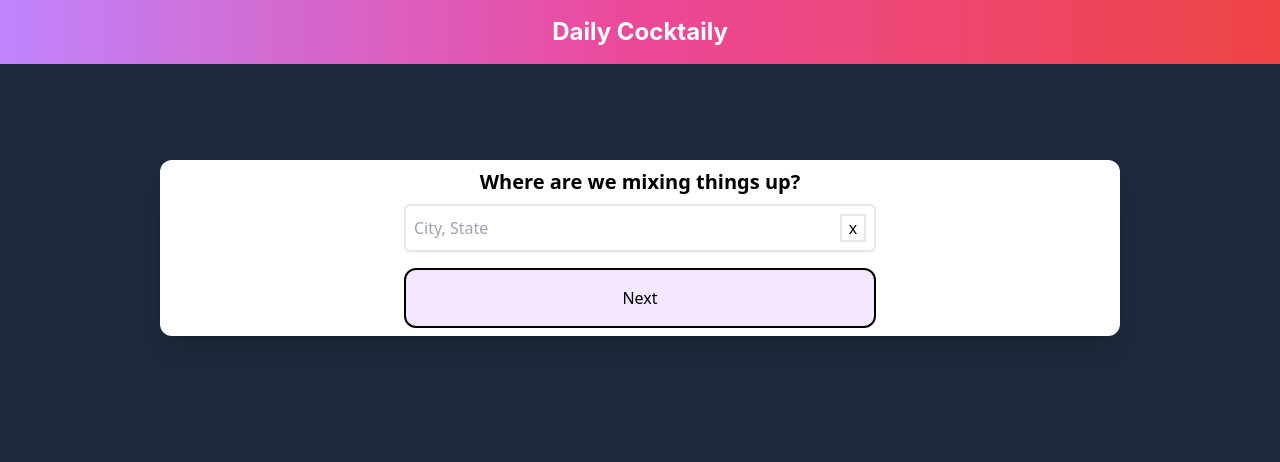
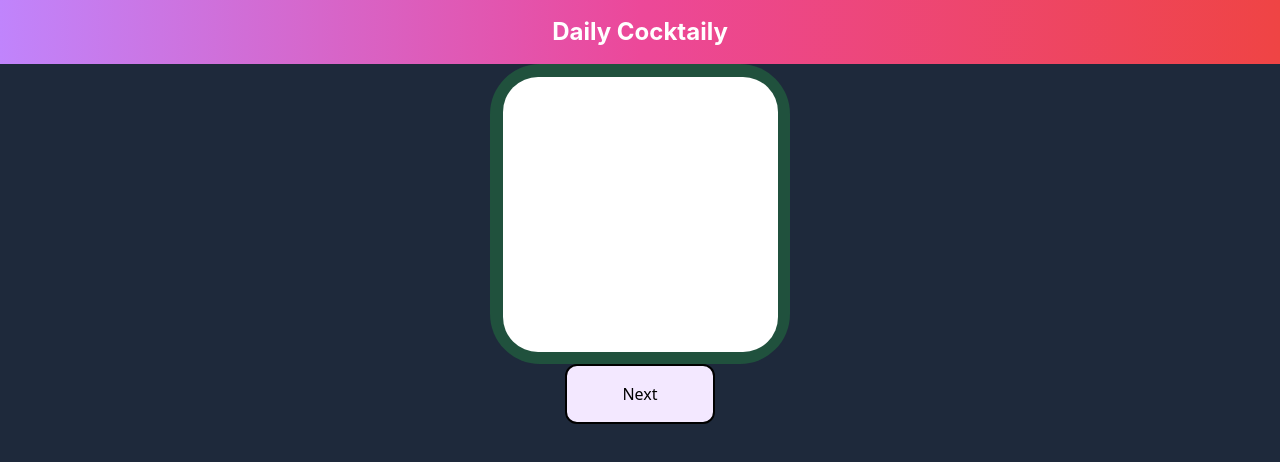
Before and after one commit to MattHlav478/cocktail-react, a React (Create React App) app: page / in a window 1280 px wide. Shown: the top 462 px of the page. Built offline with nearby package versions, Linux system fonts and the light colour scheme.

Commit message:
fixed transition bug issue with MainLogo.js to CitySearch.js

```diff
--- a/src/screens/Home.js
+++ b/src/screens/Home.js
@@ -21,7 +21,8 @@ export default function Home({
   const liquorRef = useRef(null);
   const recommendationRef = useRef(null);
   const recipeRef = useRef(null);
-  let nodeRef;
+  let nodeRef = useRef(null);
+
   if (modalState === "mainLogo") {
     nodeRef = mainLogoRef;
   } else if (modalState === "citySearch") {
@@ -37,14 +38,7 @@ export default function Home({
   }
 
   const componentMap = {
-    mainLogo: (
-      <MainLogo
-        citySelected={citySelected}
-        setCitySelected={setCitySelected}
-        setWeather={setWeather}
-        setModalState={setModalState}
-      />
-    ),
+    mainLogo: <MainLogo setModalState={setModalState} />,
     citySearch: (
       <CitySearch
         citySelected={citySelected}
--- a/src/screens/components/MainLogo.js
+++ b/src/screens/components/MainLogo.js
@@ -1,150 +1,42 @@
-// import React, { useState } from "react";
-
-// export default function MainLogo({setModalState}) {
-//   return (
-//     <div className="w-full h-full flex flex-col justify-center self-center p-2">
-//       <div style={{ width: 300, height: 300, position: "relative" }}>
-//         <div
-//           style={{
-//             width: 300,
-//             height: 300,
-//             left: 0,
-//             top: 0,
-//             position: "absolute",
-//             opacity: 0.2,
-//             background: "#28F048",
-//             borderRadius: 50,
-//           }}
-//         />
-//         <div
-//           style={{
-//             width: 275,
-//             height: 275,
-//             left: 13,
-//             top: 13,
-//             position: "absolute",
-//             background: "white",
-//             borderRadius: 35,
-//           }}
-//         ></div>
-//       </div>
-//       <div className="flex flex-row justify-center">
-//         <button
-//           className="bg-purple-100 p-4 w-1/2 rounded-xl border-2 border-black"
-//           onClick={() => setModalState("citySearch")}
-//         >
-//           Next
-//         </button>
-//       </div>
-//     </div>
-//   );
-// }
-
 import React, { useState } from "react";
 import { citySearch } from "../../services/citySearch";
 import { getLatLon } from "../../services/weatherSearch";
 
 export default function CitySearch({
-  citySelected,
-  setCitySelected,
-  setWeather,
   setModalState,
 }) {
-  const [query, setQuery] = useState("");
-  const [searchResults, setSearchResults] = useState(null);
-
-  const handleSearch = async (query) => {
-    setQuery(query);
-
-    if (query.length > 2) {
-      try {
-        const cities = await citySearch(query);
-
-        if (Array.isArray(cities)) {
-          setSearchResults([...cities]);
-        } else {
-          console.log("Error: API call returned non-array data.");
-        }
-      } catch (error) {
-        console.log("Error fetching search results: ", error);
-      }
-    }
-  };
-
-  const handleCitySelection = async (city, state, country) => {
-    console.log(city, state);
-    setQuery(`${city}, ${state}`);
-    setCitySelected(true);
-    const weatherData = await getLatLon(city, state, country)
-    setWeather(weatherData);
-  };
 
   return (
-    <div className="btn w-3/4 h-50 flex flex-col justify-center self-center mt-24 p-2 bg-white shadow-xl rounded-xl ">
-      <h1 className="text-xl text-center mb-2 font-semibold">
-        Where are we mixing things up?
-      </h1>
-      <div className="text-center">
-        <span className=" flex flex-row justify-between border-2 p-2 mb-4 rounded-md w-full md:w-2/3 lg:w-1/2 mx-auto shadow-sm">
-          <input
-            type="text"
-            placeholder="City, State"
-            id="search-city"
-            value={query}
-            className="focus:outline-none w-full mr-2"
-            onChange={(e) => handleSearch(e.target.value)}
-          />
-          <button
-            className="flex items-center justify-center w-7 h-7 text-center border-2"
-            onClick={() => {
-              setQuery("");
-              setCitySelected(false);
-            }}
-          >
-            x
-          </button>
-        </span>
-        {searchResults && !citySelected && query.length > 0 && (
-          <ul className="absolute flex flex-col w-2/3 bg-white border-2 border-solid">
-            {searchResults
-              .reduce((unique, result) => {
-                if (
-                  unique.findIndex(
-                    (item) =>
-                      item.city === result.city &&
-                      item.state === result.state &&
-                      item.country === result.country
-                  ) === -1
-                ) {
-                  unique.push(result);
-                }
-                return unique;
-              }, [])
-              .map((result, i) => (
-                <li
-                  key={i}
-                  className="text-left py-1 hover:bg-sky-200 border"
-                  onClick={() =>
-                    handleCitySelection(
-                      result.city,
-                      result.state,
-                      result.country
-                    )
-                  }
-                >
-                  <div>
-                    {result.city}, {result.state}
-                  </div>
-                  <div className="text-gray-400">{result.country}</div>
-                </li>
-              ))}
-          </ul>
-        )}{" "}
+    <div className="btn">
+      <div style={{ width: 300, height: 300, position: "relative" }}>
+        <div
+          style={{
+            width: 300,
+            height: 300,
+            left: 0,
+            top: 0,
+            position: "absolute",
+            opacity: 0.2,
+            background: "#28F048",
+            borderRadius: 50,
+          }}
+        />
+        <div
+          style={{
+            width: 275,
+            height: 275,
+            left: 13,
+            top: 13,
+            position: "absolute",
+            background: "white",
+            borderRadius: 35,
+          }}
+        ></div>
       </div>
       <div className="flex flex-row justify-center">
         <button
           className="bg-purple-100 p-4 w-1/2 rounded-xl border-2 border-black"
-          onClick={() => setModalState("mainLogo")}
+          onClick={() => setModalState("citySearch")}
         >
           Next
         </button>
```
